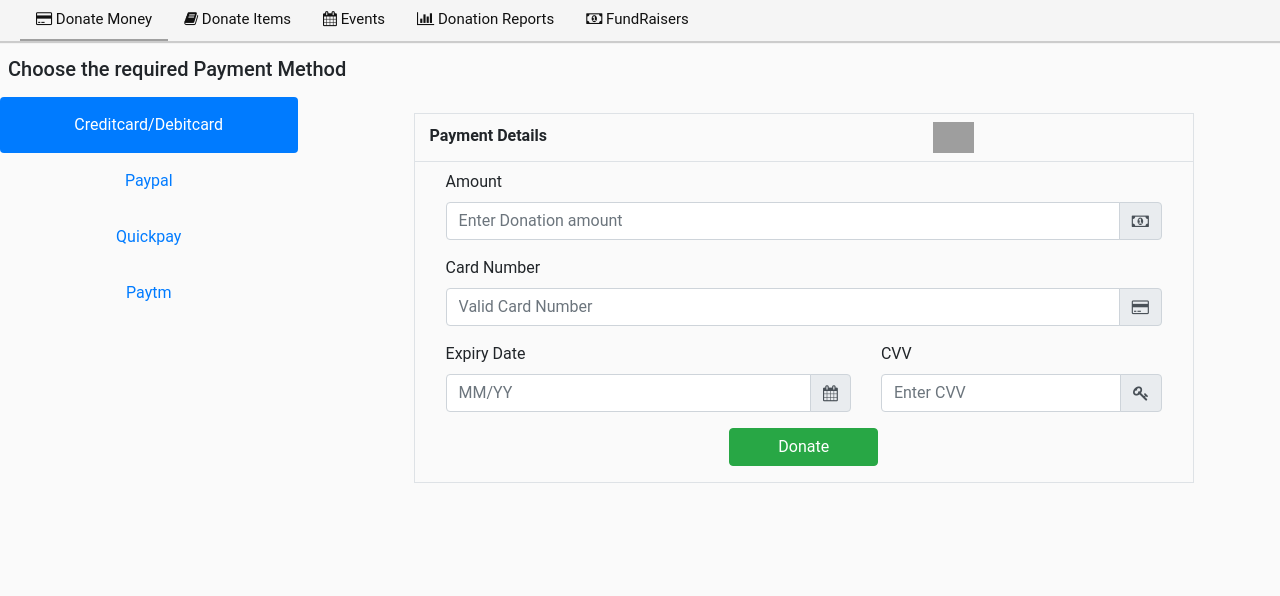
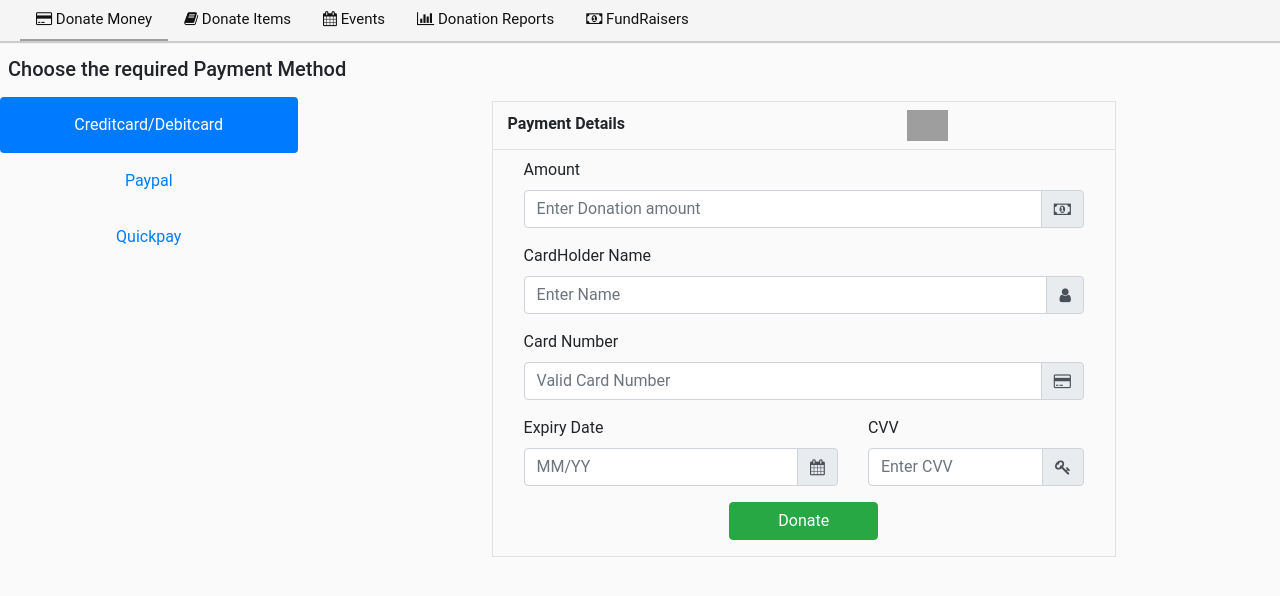
Before and after one commit to DetroitPhenioxCenter-AIS/DonorApplication, a PHP site: page /dpc/home.php in a window 1280 px wide. Shown: the part 67-663 px from the top of the page. Run offline with PHP 8.4, Linux system fonts and the light colour scheme; the visitor is signed in with stand-in values (Sample User, id 1); data that the repository does not hold is empty; some libraries are stand-ins or nearby versions; grey boxes are pictures that could not be loaded.

Commit message:
Card Payment backend done and added it to fundraisers

```diff
--- a/fund_data.php
+++ b/fund_data.php
@@ -6,9 +6,13 @@
 
   if(isset($_POST['fundraiser'])){
 	$id = mysqli_real_escape_string($conn,$_POST['fundid']);
+	$cardname = mysqli_real_escape_string($conn,$_POST['name']);
+ 	$cardnumber = mysqli_real_escape_string($conn,$_POST['cardnumber']);
+ 	$expdate = mysqli_real_escape_string($conn,$_POST['expdate']);
+ 	$cvv = mysqli_real_escape_string($conn,$_POST['cvv']);
 	$amount = mysqli_real_escape_string($conn,$_POST['amount']);
 	$date = date("m-d-Y");
-	if( empty($amount)){
+	if( empty($cardnumber) || empty($cardname) || empty($expdate) || empty($cvv) || empty($amount)){
 		header('Location: home.php?donation=failed');
 		exit();
 	}else{
--- a/home.php
+++ b/home.php
@@ -1,44 +1,7 @@
 <?php
 
  session_start();
- include_once 'Includes/db.php';
- $username = $_SESSION['u_user_name'];
- $url = "http://$_SERVER[HTTP_HOST]$_SERVER[REQUEST_URI]";
- $amount = "";
-
- if(isset($_POST["pay-now"])){
-
- 	$amount = mysqli_real_escape_string($conn,$_POST['amount']);
- 	$date = date("m-d-Y");
- 	if( empty($amount)){
-
- 		header("Location: home.php?field=empty");
- 		$error = 'Please Enter the field';
- 		exit();
- 	}else{
-
- 		$sql1 = "UPDATE donors SET donation_amount=CONCAT(donation_amount,'$amount|'),date_donation=CONCAT(date_donation, '$date|') WHERE user_name='$username';";
- 		mysqli_query($conn, $sql1);
- 		$sql2 = "SELECT * FROM donors WHERE user_name='$username';";
- 		$result = mysqli_query($conn, $sql2);
- 		while($row = mysqli_fetch_assoc($result)){
- 			$array = explode('|',$row['donation_amount']);
- 			$total_amount = array_sum($array);
- 		$sql3 = "UPDATE donors SET total_donation_amount='$total_amount' WHERE user_name='$username';";
- 		mysqli_query($conn, $sql3);
- 		$_SESSION['u_total'] = $total_amount;
- 		}
-
-
- 	}
-
-
-}
-
-
-
-
-
+  include_once 'Includes/db.php';
 ?>
 <!doctype html>
 <html lang="en">
@@ -91,8 +54,6 @@
 			    </div>
 		  </nav>
 		  <!-- Title Bar Ends -->
-
-
          	<!-- Navbar Tabs Starts -->
 			  	<div class="w-100">
 				  <ul class="nav nav-pills shadow menu"  role="tablist">
@@ -126,30 +87,61 @@
 									  <a class="nav-link active pt-3 pb-3 " id="v-pills-home-tab" data-toggle="pill" href="#v-pills-home" role="tab" aria-controls="v-pills-home" aria-selected="true">Creditcard/Debitcard</a>
 									  <a class="nav-link pt-3 pb-3  " id="v-pills-profile-tab" data-toggle="pill" href="#v-pills-profile" role="tab" aria-controls="v-pills-profile" aria-selected="false">Paypal</a>
 									  <a class="nav-link pt-3 pb-3 " id="v-pills-messages-tab" data-toggle="pill" href="#v-pills-messages" role="tab" aria-controls="v-pills-messages" aria-selected="false">Quickpay</a>
-									  <a class="nav-link pt-3 pb-3 " id="v-pills-settings-tab" data-toggle="pill" href="#v-pills-settings" role="tab" aria-controls="v-pills-settings" aria-selected="false">Paytm</a>
-									</div>
+								     </div>
     							</div>
     							<div class="col-lg-9 col-md-12">
     								<div class="tab-content px-2" id="v-pills-tabContent">
 									  <div class="tab-pane fade show active" id="v-pills-home" role="tabpanel" aria-labelledby="v-pills-home-tab">
 									  	<div class="container">
 									  		<div class="row justify-content-md-center justify-content-sm-center">
-									  			<div class="col-md-10 col-sm-12  border mt-3 mb-2" >
+									  			<div class=" col-lg-8 col-md-10 col-sm-12  border mt-1 mb-2" >
 									  				<div class="row pt-2 pb-2 border-bottom">
 									  					<div class="col-8">
 													  	<h6 class="d-inline-block pt-1 "><b>Payment Details</b></h6></div>
 													  	<div class="col-4 card-tile">
 													  	</div>
 													</div>
+													<?php
+														$url = "http://$_SERVER[HTTP_HOST]$_SERVER[REQUEST_URI]";
+														if(strpos($url, "carddetails=empty") == true){
+           													echo "<div class='pt-1 pb-1 pl-2 text-danger text-center'>Please enter all  card details!</div>";
+                                      					}
+
+                                      					elseif(strpos($url,"carddetails=wrong") == true){
+
+                                      						echo "<div class='pt-1 pb-1 pl-2 text-danger text-center'>Payment Error! Please type correct card details</div>";
+
+                                      					}
+
+                                      					elseif(strpos($url,"carddetails=insufficient") == true){
+
+                                      						echo "<div class='pt-1 pb-1 pl-2 text-danger text-center'>Payment Error: Insufficient Funds! Please check your balance</div>";
+
+                                      					}
+													 ?>
 													<div class="pt-2 pl-3 pr-3">
-									  				<form method="post">
+									  				<form action="card_payment.php" method="post">
+
 									  					<div class="row">
 									  						<div class="col-12">
 									  							<div class="form-group">
 									  								<label for="amount">Amount</label>
 									  								<div class="input-group">
-									  									<input type="tel" name="amount" class="form-control" placeholder="Enter Donation amount" autocomplete="amount">
+									  									<input type="number" name="amount" class="form-control" placeholder="Enter Donation amount" autocomplete="amount" value="<?php if(isset($_GET['amount'])) echo $_GET['amount']; ?>">
 									  									<div class="input-group-append"><span class="input-group-text"><i class="fa fa-money"></i></span></div>
+
+									  								</div>
+									  							</div>
+									  						</div>
+
+									  					</div>
+									  					<div class="row">
+									  						<div class="col-12">
+									  							<div class="form-group">
+									  								<label for="name">CardHolder Name</label>
+									  								<div class="input-group">
+									  									<input type="text" name="name" class="form-control" placeholder="Enter Name" autocomplete="name" value="<?php if(isset($_GET['name'])) echo $_GET['name']; ?>">
+									  									<div class="input-group-append"><span class="input-group-text"><i class="fa fa-user"></i></span></div>
 
 									  								</div>
 									  							</div>
@@ -161,7 +153,7 @@
 									  							<div class="form-group">
 									  								<label for="cardnumber">Card Number</label>
 									  								<div class="input-group">
-									  									<input type="tel" name="cardnumber" class="form-control" placeholder="Valid Card Number" autocomplete="cc-number">
+									  									<input type="tel" name="cardnumber" class="form-control" placeholder="Valid Card Number" autocomplete="cc-number" value="<?php if(isset($_GET['cardnumber'])) echo $_GET['cardnumber']; ?>">
 									  									<div class="input-group-append"><span class="input-group-text"><i class="fa fa-credit-card"></i></span></div>
 
 									  								</div>
@@ -174,7 +166,7 @@
 									  							<div class="form-group">
 									  								<label for="expdate">Expiry Date</label>
 									  								<div class="input-group">
-									  									<input type="tel" name="expdate" class="form-control" placeholder="MM/YY" autocomplete="exp-date">
+									  									<input type="tel" name="expdate" class="form-control" placeholder="MM/YY" autocomplete="exp-date" value="<?php if(isset($_GET['expdate'])) echo $_GET['expdate']; ?>">
 									  									<div class="input-group-append"><span class="input-group-text"><i class="fa fa-calendar"></i></span></div>
 
 									  								</div>
@@ -182,9 +174,9 @@
 									  						</div>
 									  						<div class="col-5">
 									  							<div class="form-group">
-									  								<label for="cardnumber">CVV</label>
+									  								<label for="cvv">CVV</label>
 									  								<div class="input-group">
-									  									<input type="password" name="CVV" class="form-control" placeholder="Enter CVV" autocomplete="cvv" maxlength="3">
+									  									<input type="password" name="cvv" class="form-control" placeholder="Enter CVV" autocomplete="cvv" maxlength="3" value="<?php if(isset($_GET['cvv'])) echo $_GET['cvv']; ?>">
 									  									<div class="input-group-append"><span class="input-group-text"><i class="fa fa-key" ></i></span></div>
 
 									  								</div>
@@ -310,6 +302,7 @@
 
     					</div>
     					<!-- Donation Reports Tab Ends -->
+    					<!-- Fund Raisers Tab Starts -->
     					<div id="d4" class="container tab-pane fade">
     						<h2 class="pt-4">Fund Raisers</h2>
     						<div class="card-deck">
@@ -355,21 +348,72 @@
     							<div class="modal-dialog modal-dialog-centered">
       								<!-- Modal content-->
       								<div class="modal-content">
-      									<?php
-                                      $url = "http://$_SERVER[HTTP_HOST]$_SERVER[REQUEST_URI]";
-                                      if(strpos($url, "donation=failed") == true){
-                                          echo "<div class='pt-1 pb-1 pl-2 text-danger text-center'>Please enter the amount!</div>";
-                                      }
-
-
-
-                                      ?>
         							<form method="POST" action='fund_data.php'>
         								<div class="modal-body">
-                							<div class="form-group">
-                    							<label for="formGroupExampleInput">Enter Amount</label>
-                        						<input type="number" name="amount" class="form-control" id="formGroupExampleInput" placeholder="Enter Amount">
-                							</div>
+        									<ul class="nav nav-pills mb-3" id="pills-tab" role="tablist">
+											  <li class="nav-item">
+											    <a class="nav-link active" id="pills-home-tab" data-toggle="pill" href="#pills-home" role="tab" aria-controls="pills-home" aria-selected="true">CreditCard/DebitCard</a>
+											  </li>
+											  <li class="nav-item">
+											    <a class="nav-link" id="pills-profile-tab" data-toggle="pill" href="#pills-profile" role="tab" aria-controls="pills-profile" aria-selected="false">Paypal</a>
+											  </li>
+											  <li class="nav-item">
+											    <a class="nav-link" id="pills-contact-tab" data-toggle="pill" href="#pills-contact" role="tab" aria-controls="pills-contact" aria-selected="false">Quickpay</a>
+											  </li>
+											</ul>
+											<div class="tab-content" id="pills-tabContent">
+											  <div class="tab-pane fade show active" id="pills-home" role="tabpanel" aria-labelledby="pills-home-tab">
+											  	<div class="form-group">
+									  				<label for="amount">Amount</label>
+									  				 <div class="input-group">
+									  					<input type="number" name="amount" class="form-control" placeholder="Enter Donation amount" autocomplete="amount" value="<?php if(isset($_GET['amount'])) echo $_GET['amount']; ?>">
+									  					<div class="input-group-append"><span class="input-group-text"><i class="fa fa-money"></i></span></div>
+
+									  				</div>
+									  			</div>
+									  			<div class="form-group">
+									  				<label for="name">CardHolder Name</label>
+									  				 <div class="input-group">
+									  					<input type="text" name="name" class="form-control" placeholder="Enter Name" autocomplete="name" value="<?php if(isset($_GET['name'])) echo $_GET['name']; ?>">
+									  					<div class="input-group-append"><span class="input-group-text"><i class="fa fa-user"></i></span></div>
+
+									  				</div>
+									  			</div>
+									  			<div class="form-group">
+									  				<label for="cardnumber">Card Number</label>
+									  				<div class="input-group">
+									  					<input type="tel" name="cardnumber" class="form-control" placeholder="Valid Card Number" autocomplete="cc-number" value="<?php if(isset($_GET['cardnumber'])) echo $_GET['cardnumber']; ?>">
+									  					<div class="input-group-append"><span class="input-group-text"><i class="fa fa-credit-card"></i></span></div>
+
+									  				</div>
+									  			</div>
+									  			<div class="row">
+									  				<div class="col-7">
+									  				 <div class="form-group">
+									  					<label for="expdate">Expiry Date</label>
+									  						<div class="input-group">
+									  							<input type="tel" name="expdate" class="form-control" placeholder="MM/YY" autocomplete="exp-date" value="<?php if(isset($_GET['expdate'])) echo $_GET['expdate']; ?>">
+									  							<div class="input-group-append"><span class="input-group-text"><i class="fa fa-calendar"></i></span></div>
+
+									  						</div>
+									  				</div>
+									  				</div>
+									  				<div class="col-5">
+									  				<div class="form-group">
+									  					<label for="cvv">CVV</label>
+									  					<div class="input-group">
+									  					<input type="password" name="cvv" class="form-control" placeholder="Enter CVV" autocomplete="cvv" maxlength="3" value="<?php if(isset($_GET['cvv'])) echo $_GET['cvv']; ?>">
+									  					<div class="input-group-append"><span class="input-group-text"><i class="fa fa-key" ></i></span></div>
+
+									  					</div>
+									  				</div>
+									  				</div>
+									  			</div>
+											  </div>
+											  <div class="tab-pane fade" id="pills-profile" role="tabpanel" aria-labelledby="pills-profile-tab">...</div>
+											  <div class="tab-pane fade" id="pills-contact" role="tabpanel" aria-labelledby="pills-contact-tab">...</div>
+											</div>
+
                 							<input type="hidden" name="fundid" id="fundid">
         								</div>
         								<div class="modal-footer">
@@ -381,7 +425,7 @@
     						</div>
 
     					</div>
-
+    					<!-- Fundraiser Tab Ends -->
   					</div>
  		 		</div>
  		 		<!-- Tab Panes Ends -->
```
Also changed, not shown: card_payment.php (added, +57 -0 lines), donation_report.php (+0 -63 lines).
